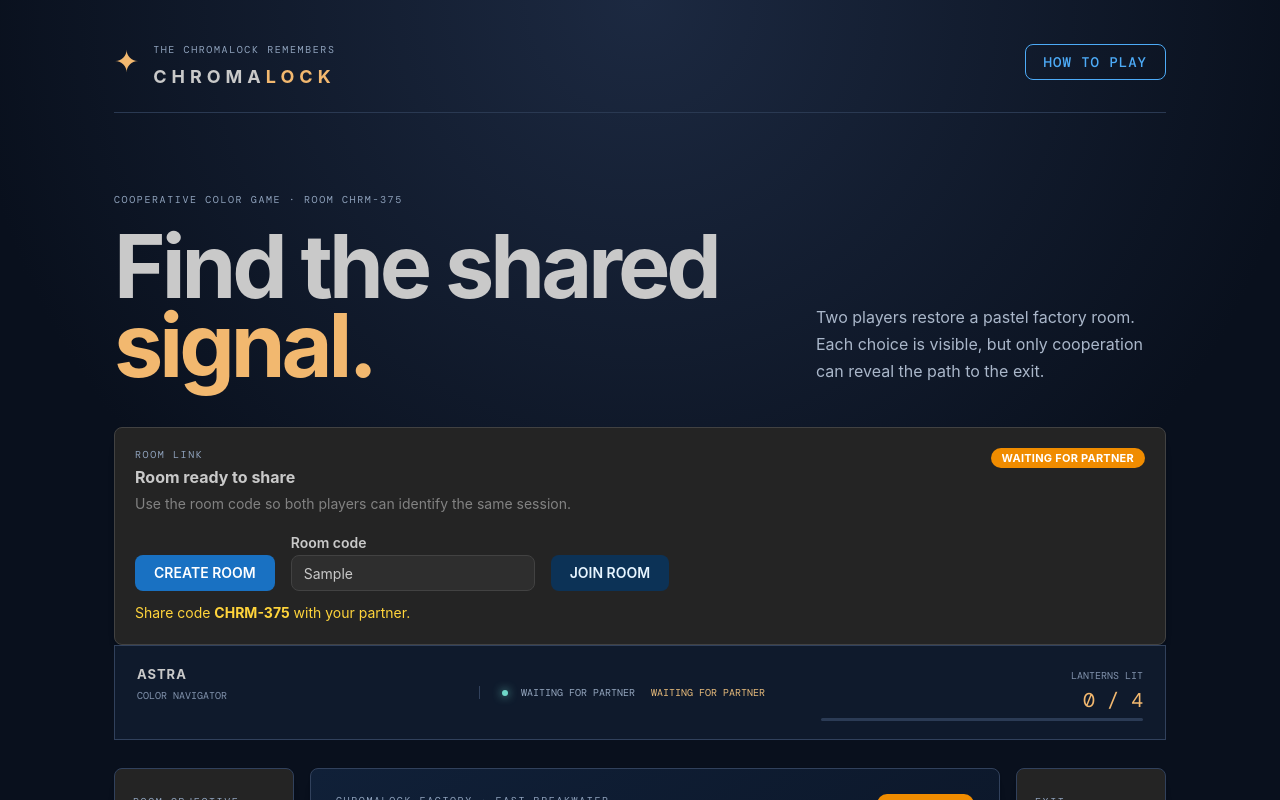
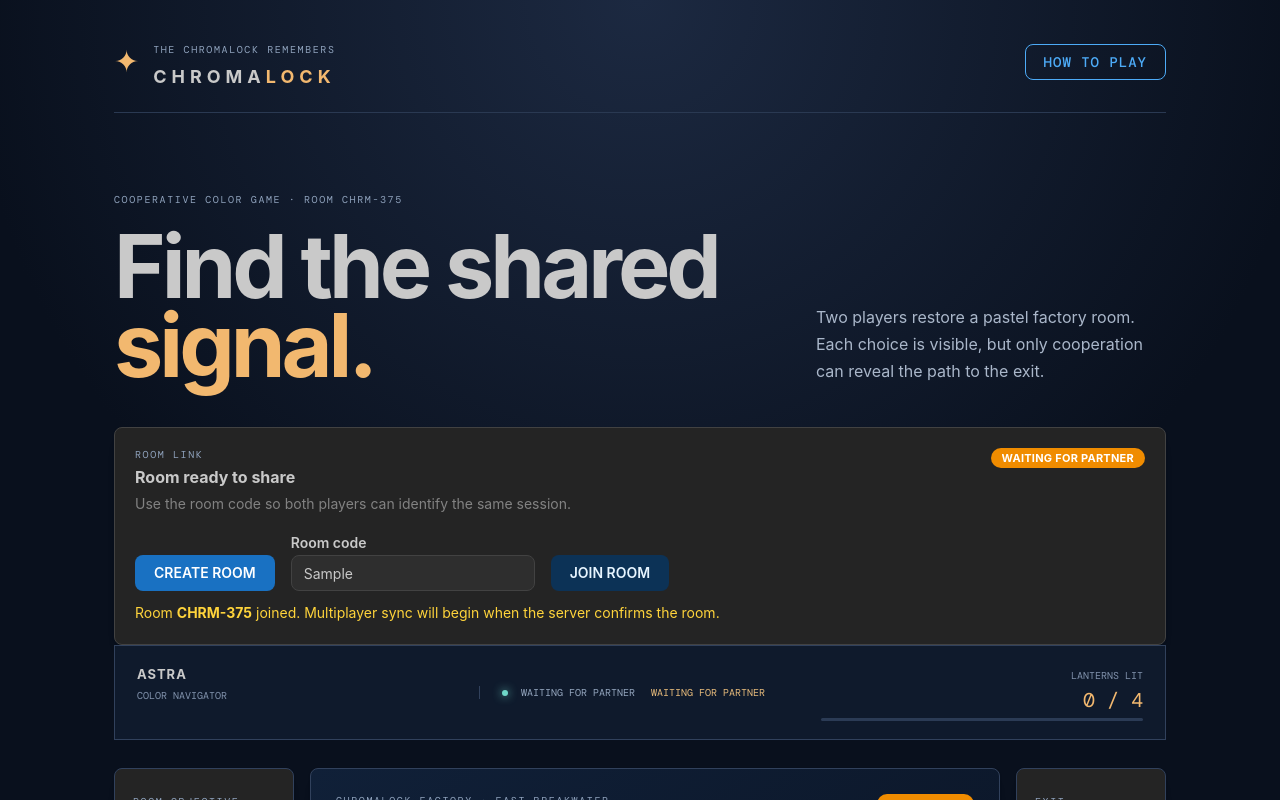
Before and after one commit to GemsForge/Chromalock, a React (Vite) app: page / in a window 1280 px wide. Both pictures are taken after typing "Sample" into the empty fields and a click on the button "CREATE ROOM". Shown: the top 800 px of the page. Built offline with nearby package versions, Linux system fonts and the light colour scheme.

Commit message:
fix(multiplayer): #10 show pending room synchronization

```diff
--- a/src/app/App.tsx
+++ b/src/app/App.tsx
@@ -20,7 +20,7 @@ export function App() {
           <Text size="sm" c="dimmed">Use the room code so both players can identify the same session.</Text>
         </Stack>
         <Badge color={game.room.partnerConnected ? 'teal' : game.room.status === 'host' ? 'yellow' : 'gray'}>
-          {game.room.partnerConnected ? 'PARTNER CONNECTED' : game.room.status === 'host' ? 'WAITING FOR PARTNER' : 'NO ROOM'}
+          {game.room.partnerConnected ? 'PARTNER CONNECTED' : game.room.status === 'host' ? 'WAITING FOR PARTNER' : game.room.status === 'joined' ? 'SYNC PENDING' : 'NO ROOM'}
         </Badge>
       </Group>
       <Group mt="md" align="end">
@@ -28,7 +28,7 @@ export function App() {
         <TextInput label="Room code" placeholder="CHRM-123" value={joinCode} onChange={(event) => setJoinCode(event.currentTarget.value)} onKeyDown={(event) => { if (event.key === 'Enter') game.joinRoom(joinCode); }} />
         <Button variant="light" onClick={() => game.joinRoom(joinCode)} disabled={!joinCode.trim()}>JOIN ROOM</Button>
       </Group>
-      {game.room.code && <Text size="sm" mt="sm" c="yellow">Share code <strong>{game.room.code}</strong> with your partner.</Text>}
+      {game.room.code && <Text size="sm" mt="sm" c="yellow">Room <strong>{game.room.code}</strong> joined. Multiplayer sync will begin when the server confirms the room.</Text>}
     </Paper>
 
     <section className="hud"><div><b>{game.player.name}</b><small>{game.player.role}</small></div><div className="status"><i/> {game.partner.name === 'WAITING FOR PARTNER' ? 'WAITING FOR PARTNER' : 'PARTNER LINKED'} <span>{game.partner.name}</span></div><div className="beacon"><small>LANTERNS LIT</small><strong>{game.litCount} / 4</strong><Progress value={game.litCount * 25} color="yellow" /></div></section>
```
